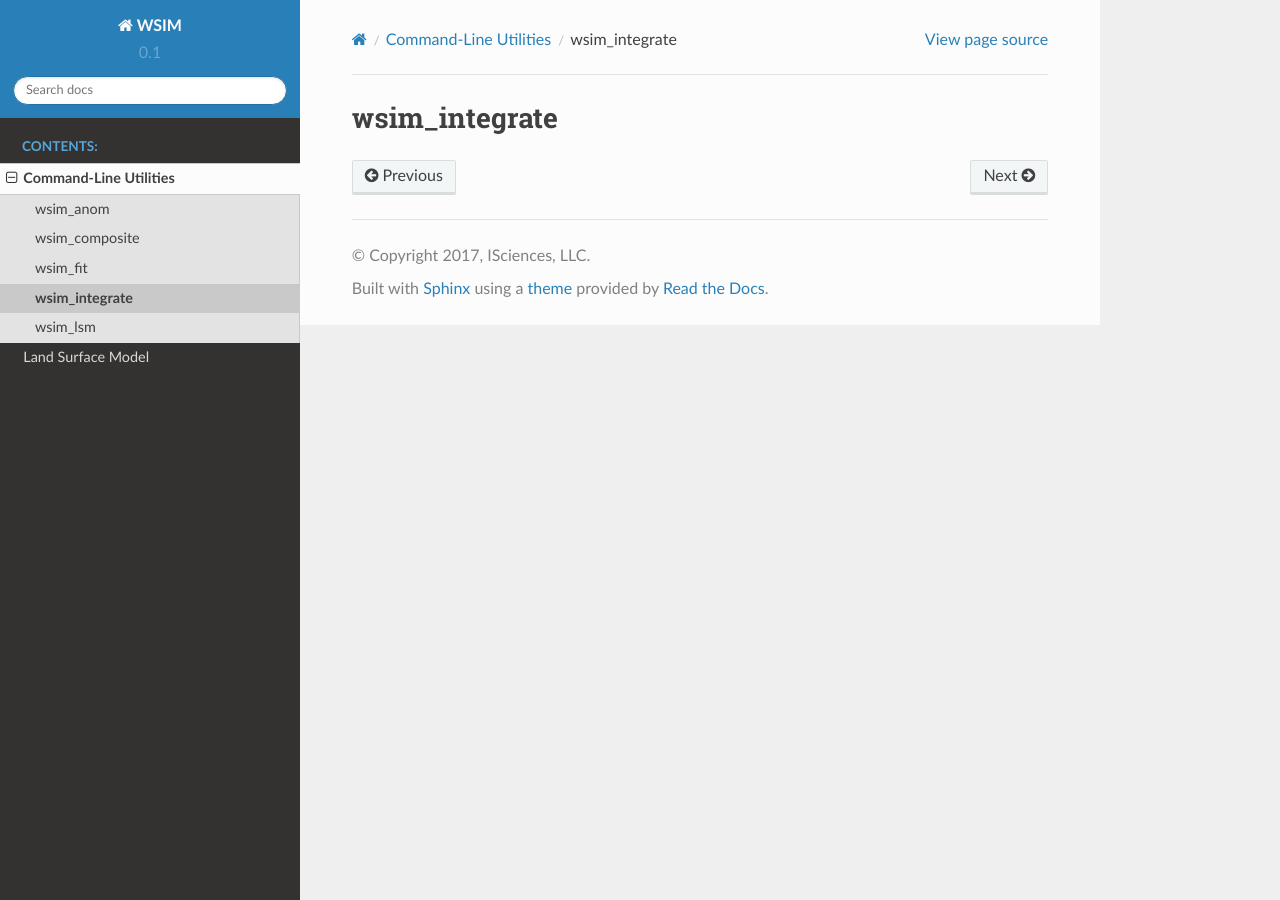
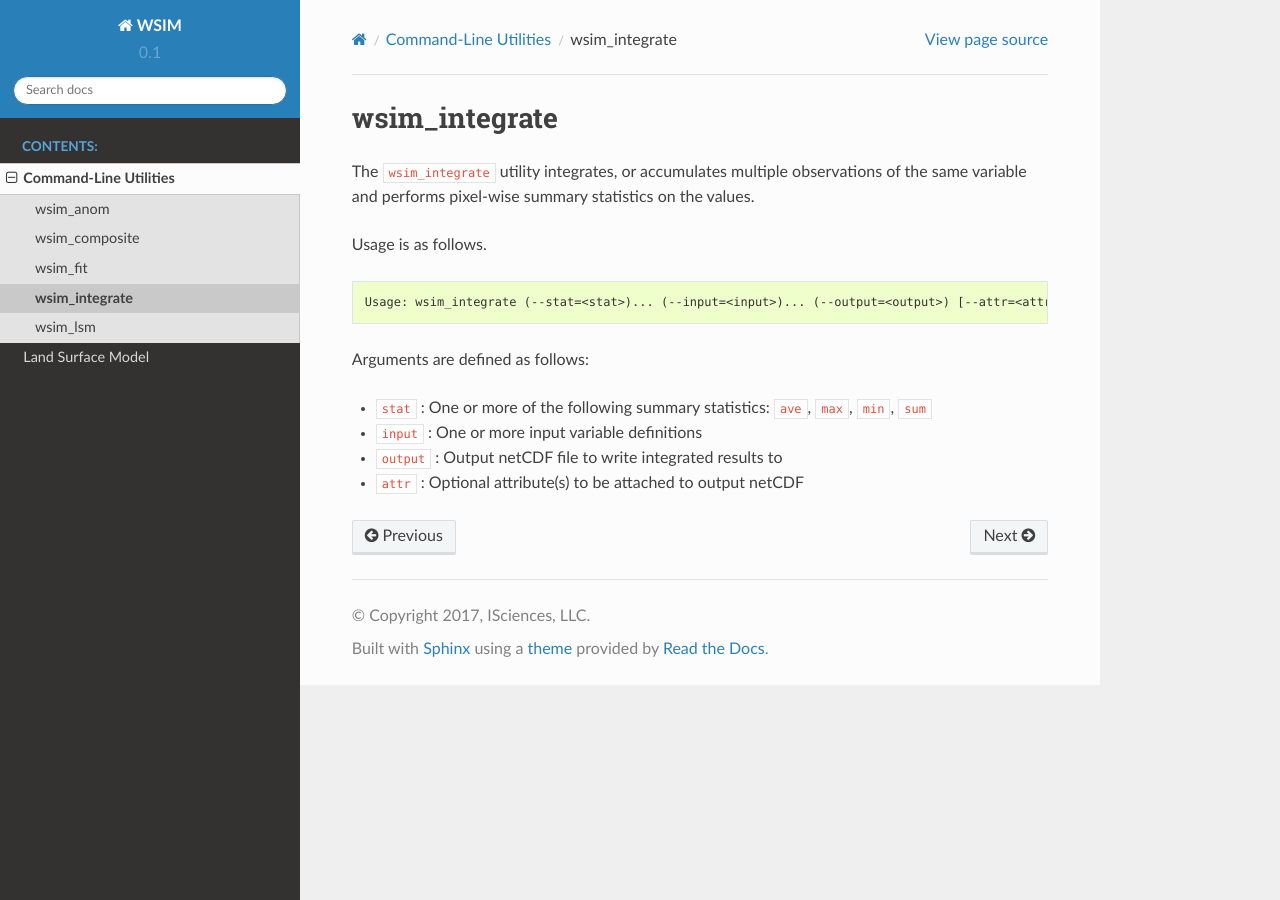
Before and after one commit to isciences/wsim, a Sphinx documentation site: the page built from docs/scripts/wsim_integrate.rst, in a window 1280 px wide. Built offline with Sphinx 7.4.7 and the Read the Docs theme 2.0.0, drawn with Linux system fonts in a browser that asks for light colours.

Commit message:
Add doc for wsim_integrate

```diff
--- a/docs/scripts/wsim_integrate.rst
+++ b/docs/scripts/wsim_integrate.rst
@@ -1,2 +1,17 @@
 wsim_integrate
 **************
+
+The ``wsim_integrate`` utility integrates, or accumulates multiple observations of the same variable and performs pixel-wise summary statistics on the values.
+
+Usage is as follows.
+
+.. code-block:: console
+
+    Usage: wsim_integrate (--stat=<stat>)... (--input=<input>)... (--output=<output>) [--attr=<attr>...]
+
+Arguments are defined as follows:
+
+* ``stat`` : One or more of the following summary statistics: ``ave``, ``max``, ``min``, ``sum``
+* ``input`` : One or more input variable definitions
+* ``output`` : Output netCDF file to write integrated results to
+* ``attr`` : Optional attribute(s) to be attached to output netCDF
```
Also changed, not shown: 1 other file.
